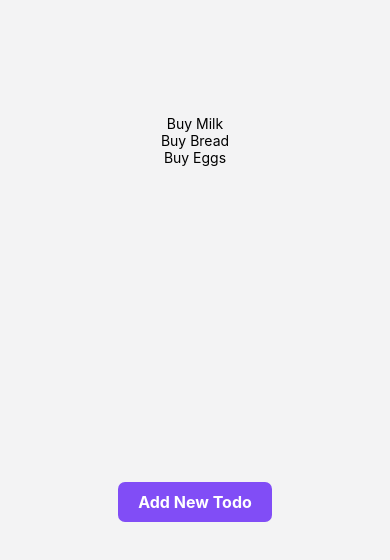
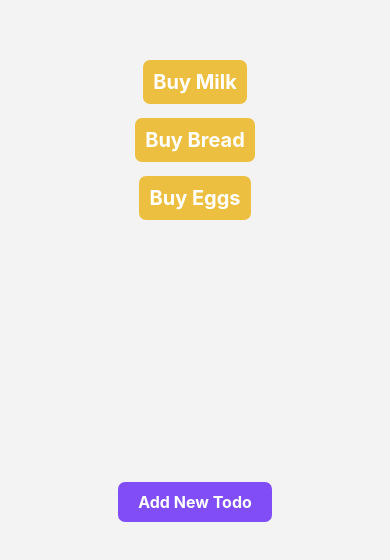
Before and after one commit to LV1O/My-ToDo-List-25, a React Native app: screen / in a window 390 px wide. Shown: the part 282-842 px from the top of the page. Built offline with nearby package versions, Linux system fonts and the light colour scheme.

Commit message:
Milestone 1-  Added styles to hardcoded ToDos

```diff
--- a/App.js
+++ b/App.js
@@ -5,9 +5,9 @@ export default function App() {
   return (
 
     <View style={styles.container}>
-      <Text>Buy Milk</Text>
-      <Text>Buy Bread</Text>
-      <Text>Buy Eggs</Text>
+      <Text style={styles.todos}>Buy Milk</Text>
+      <Text style={styles.todos}>Buy Bread</Text>
+      <Text style={styles.todos}>Buy Eggs</Text>
       <StatusBar style="auto" />
 
       <View style={styles.buttonContainer}>
@@ -45,4 +45,15 @@ const styles = StyleSheet.create({
     fontSize: 16,
     fontWeight: "bold",
   },
+
+  todos: {
+    backgroundColor: "#EDBF40",
+    color: "#fff",
+    padding: 10,
+    borderRadius: 7,
+    margin: 7,
+    fontSize: 20,
+    fontWeight: "bold",
+  },
+
 });
```
